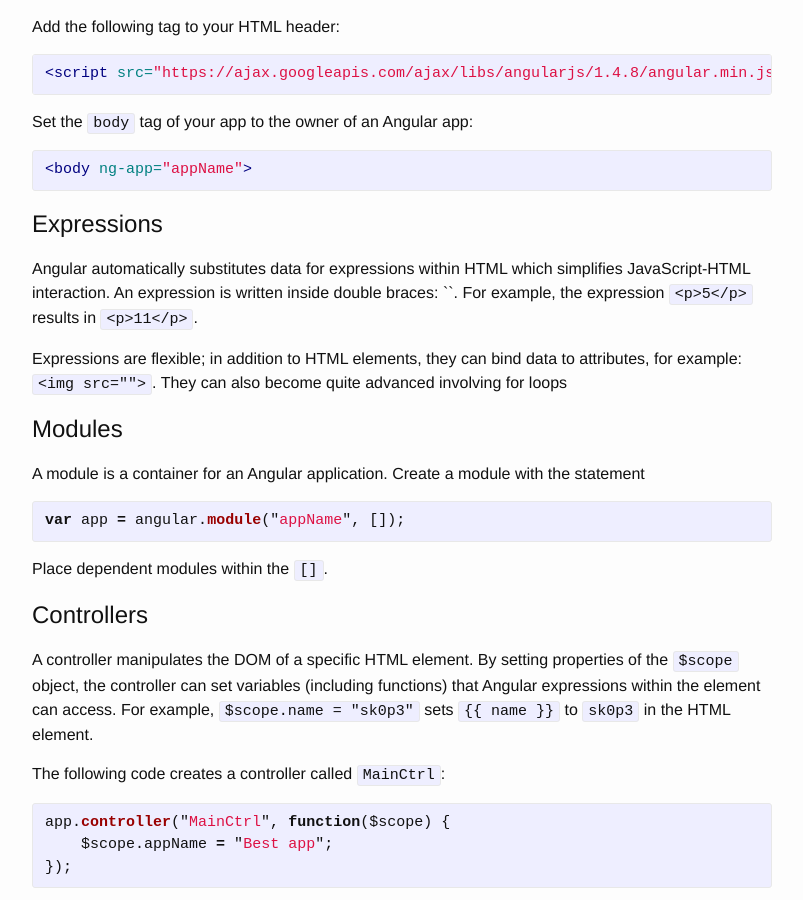
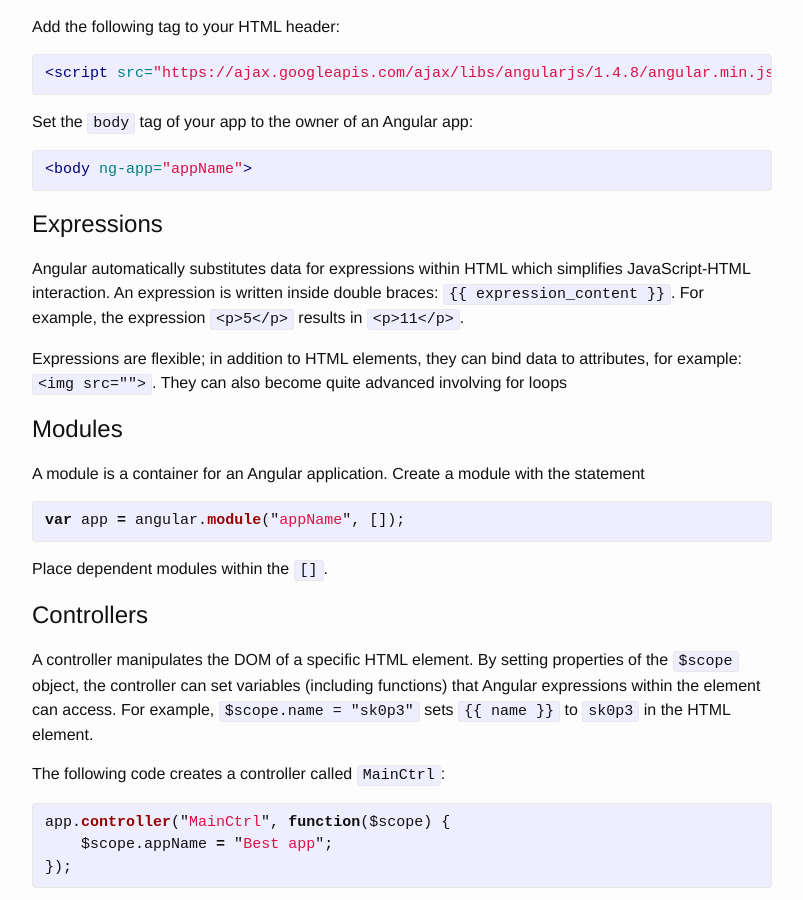
Before and after one commit to pschafhalter/pschafhalter.github.io-deprecated, a Jekyll site: the page built from _guides/06_intro_to_angular.md, in a window 1280 px wide and 900 px high, scrolled down 756 px. Shown: the whole window, without its empty margins (238-1041 px from the left). Built offline with Jekyll 4.4.1, drawn with Linux system fonts in a browser that asks for light colours; part of the change alters nothing that is shown.

Commit message:
Fixed expression displaying issue

```diff
--- a/_guides/06_intro_to_angular.md
+++ b/_guides/06_intro_to_angular.md
@@ -44,7 +44,8 @@ Set the `body` tag of your app to the owner of an Angular app:
 # Expressions
 Angular automatically substitutes data for expressions within HTML which
 simplifies JavaScript-HTML interaction.
-An expression is written inside double braces: `{{ expression_content }}`.
+An expression is written inside double braces:
+`{% raw %}{{ expression_content }}{% endraw %}`.
 For example, the expression `<p>{{ 5 + 6 }}</p>` results in `<p>11</p>`.
 
 Expressions are flexible; in addition to HTML elements, they can bind
```
